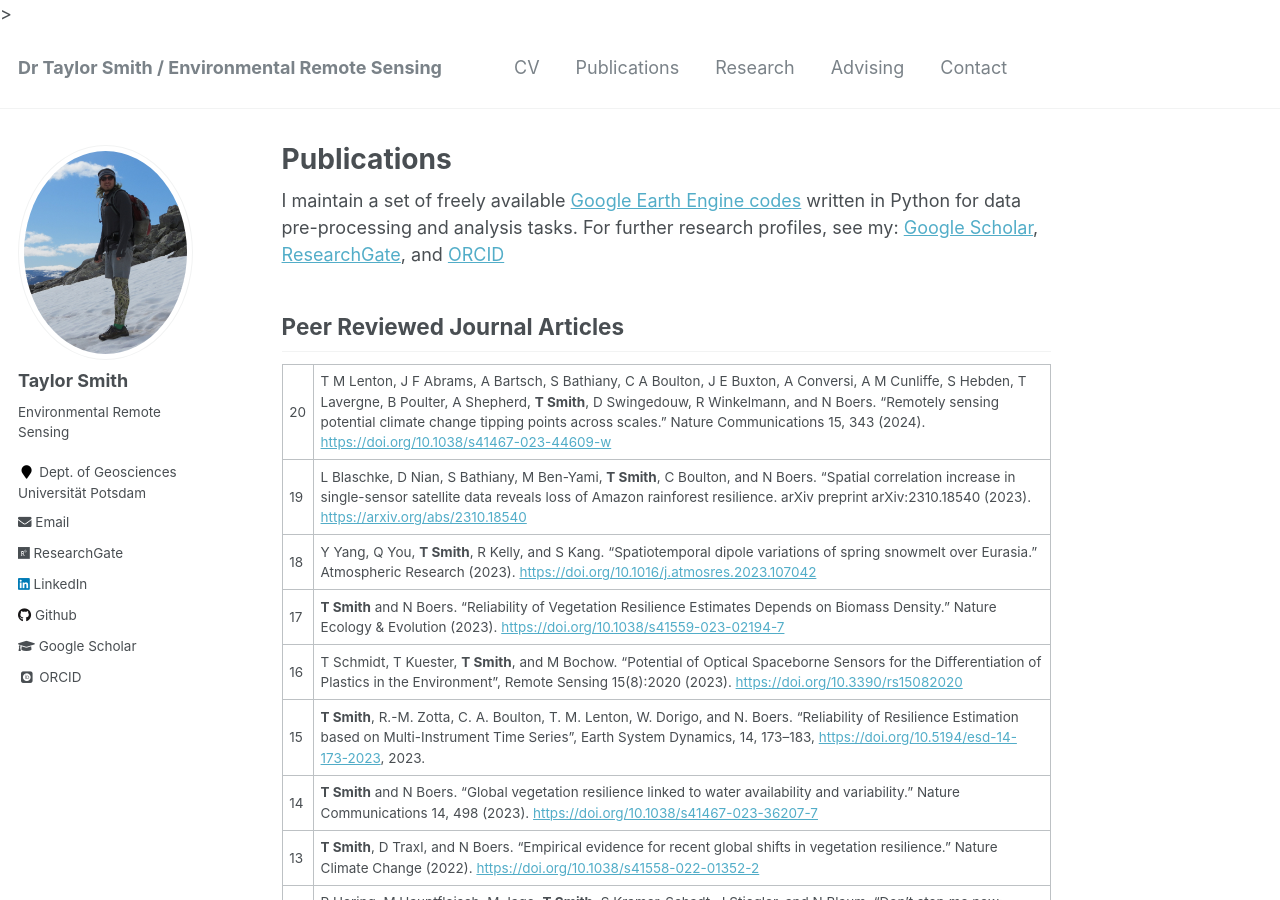
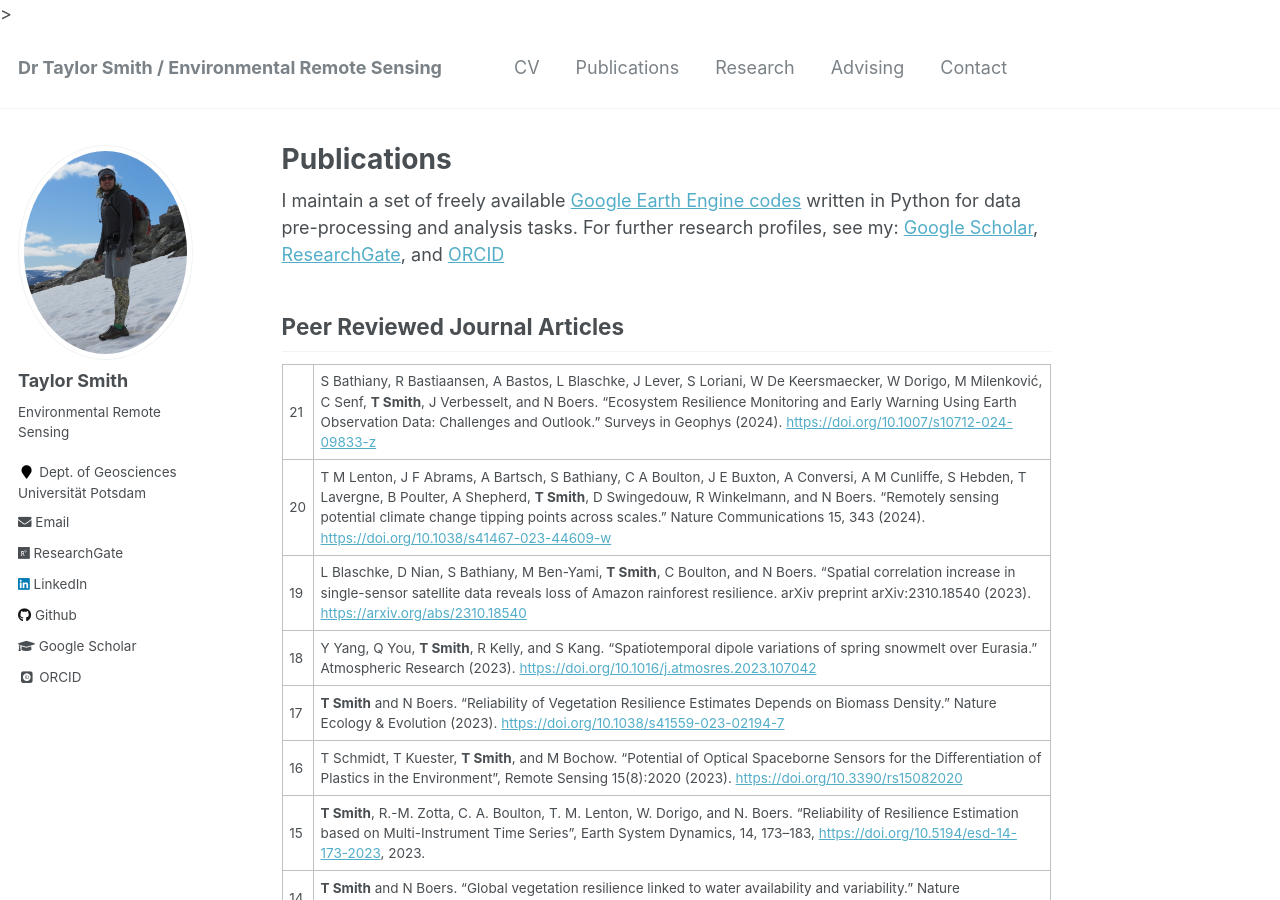
Before and after one commit to tasmi/tasmi.github.io, a Jekyll site: the page built from _pages/publications.md, in a window 1280 px wide and 900 px high. Built offline with Jekyll 4.4.1, drawn with Linux system fonts in a browser that asks for light colours; some web fonts are replaced.

Commit message:
Update publications.md

```diff
--- a/_pages/publications.md
+++ b/_pages/publications.md
@@ -9,6 +9,7 @@ I maintain a set of freely available [Google Earth Engine codes](https://github.
 
 ## Peer Reviewed Journal Articles
 
+21 | S Bathiany, R Bastiaansen, A Bastos, L Blaschke, J Lever, S Loriani, W De Keersmaecker, W Dorigo, M Milenković, C Senf, **T Smith**, J Verbesselt, and N Boers. "Ecosystem Resilience Monitoring and Early Warning Using Earth Observation Data: Challenges and Outlook."  Surveys in Geophys (2024). [https://doi.org/10.1007/s10712-024-09833-z](https://doi.org/10.1007/s10712-024-09833-z)
 20 | T M Lenton, J F Abrams, A Bartsch, S Bathiany, C A Boulton, J E Buxton, A Conversi, A M Cunliffe, S Hebden, T Lavergne, B Poulter, A Shepherd, **T Smith**, D Swingedouw, R Winkelmann, and N Boers. "Remotely sensing potential climate change tipping points across scales." Nature Communications 15, 343 (2024). [https://doi.org/10.1038/s41467-023-44609-w](https://doi.org/10.1038/s41467-023-44609-w)
 19 | L Blaschke, D Nian, S Bathiany, M Ben-Yami, **T Smith**, C Boulton, and N Boers. "Spatial correlation increase in single-sensor satellite data reveals loss of Amazon rainforest resilience. arXiv preprint arXiv:2310.18540 (2023). [https://arxiv.org/abs/2310.18540](https://arxiv.org/abs/2310.18540)
 18 | Y Yang, Q You, **T Smith**, R Kelly, and S Kang. "Spatiotemporal dipole variations of spring snowmelt over Eurasia." Atmospheric Research (2023). [https://doi.org/10.1016/j.atmosres.2023.107042](https://doi.org/10.1016/j.atmosres.2023.107042)
```
